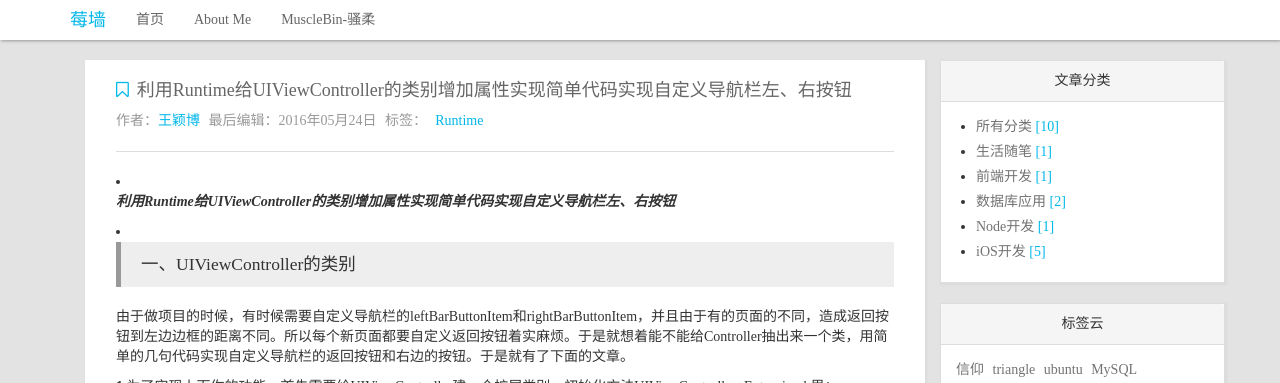
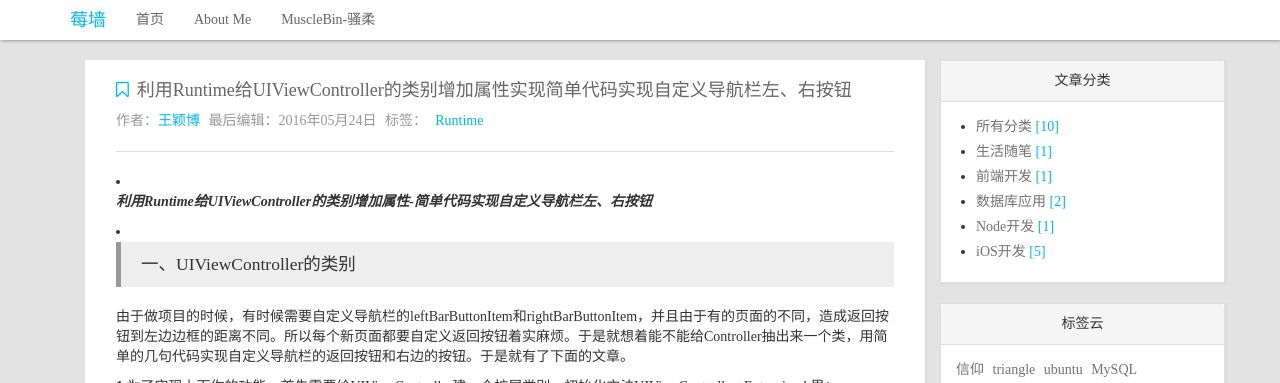
Before and after one commit to wangyingbo/wangyingbo.github.io, a Jekyll site: the page built from _posts/2016-05-24-Runtime_Category.md, in a window 1280 px wide and 900 px high. Shown: the top 383 px of the window. Built offline with Jekyll 4.4.1, drawn with Linux system fonts in a browser that asks for light colours; nearby versions of some CDN libraries; comment, search, counter and statistics services are not loaded.

Commit message:
完成complete

```diff
--- a/_posts/2016-05-24-Runtime_Category.md
+++ b/_posts/2016-05-24-Runtime_Category.md
@@ -4,10 +4,10 @@ title: 利用Runtime给UIViewController的类别增加属性实现简单代码
 tags:  [Runtime]
 categories: [iOS开发]
 author: 王颖博
-excerpt: "利用Runtime给UIViewController的类别增加属性实现简单代码实现自定义导航栏左、右按钮"
+excerpt: "利用Runtime给UIViewController的类别增加属性-简单代码实现自定义导航栏左、右按钮"
 ---
 
-- ***利用Runtime给UIViewController的类别增加属性实现简单代码实现自定义导航栏左、右按钮***
+- ***利用Runtime给UIViewController的类别增加属性-简单代码实现自定义导航栏左、右按钮***
 
 - > 一、UIViewController的类别
 
```
